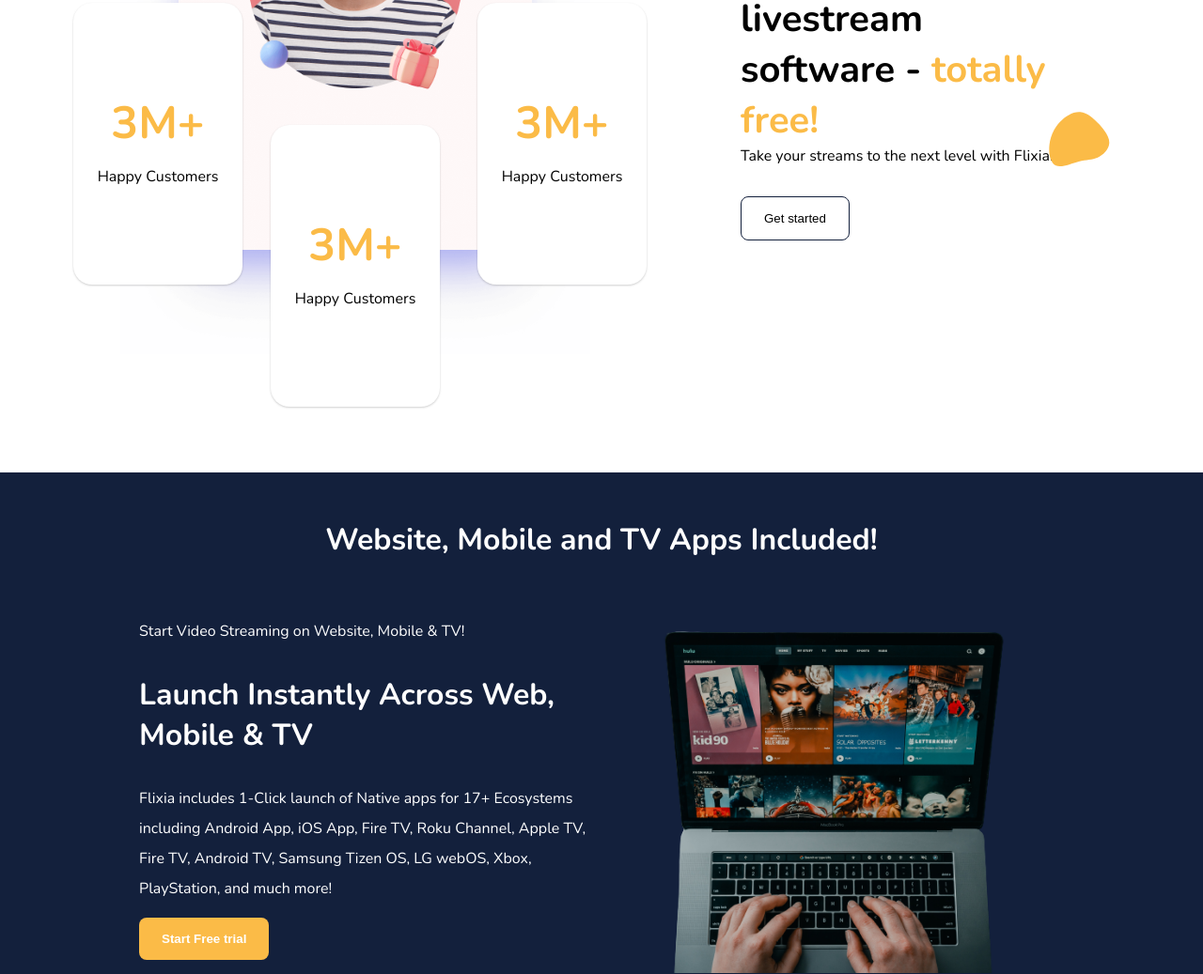
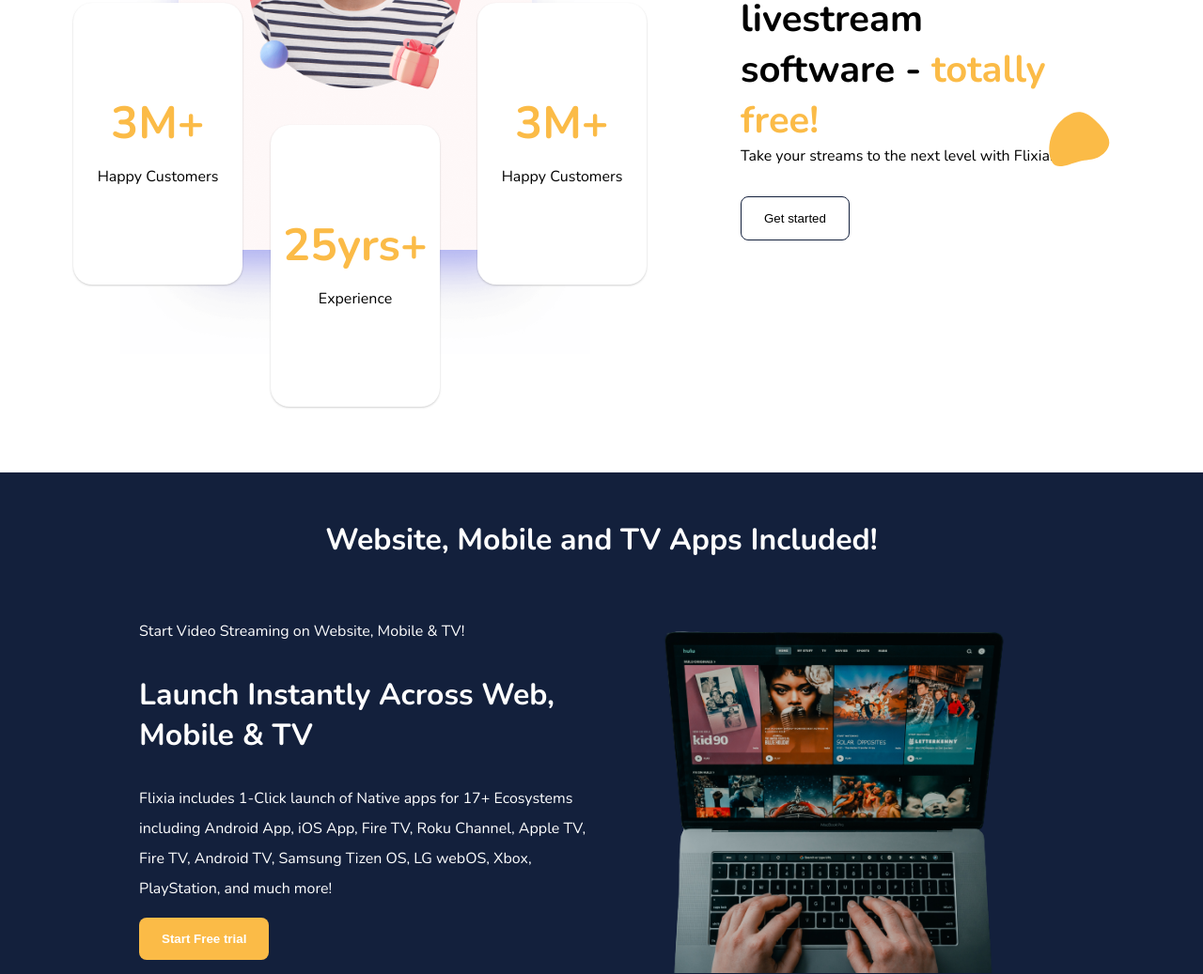
Before and after one commit to nuella001/flixia-landing-page, a plain HTML site: page index.html in a window 1280 px wide. Shown: the part 1639-2676 px from the top of the page at 94% size. Drawn offline with nearby package versions, Linux system fonts and the light colour scheme.

Commit message:
modified

```diff
--- a/index.html
+++ b/index.html
@@ -110,7 +110,7 @@
                     <img src="./images/happy man.png" alt="">
                     <div class="counters">
                         <div class="one1"><h3>3M+</h3> <br> <p> Happy Customers </p></div>
-                        <div class="two2"><h3>3M+</h3> <br> <p>Happy Customers </p></div>
+                        <div class="two2"><h3>25yrs+</h3> <br> <p>Experience</p></div>
                         <div class="three3"><h3>3M+</h3> <br><p>Happy Customers </p></div>
 
                     </div>
```
